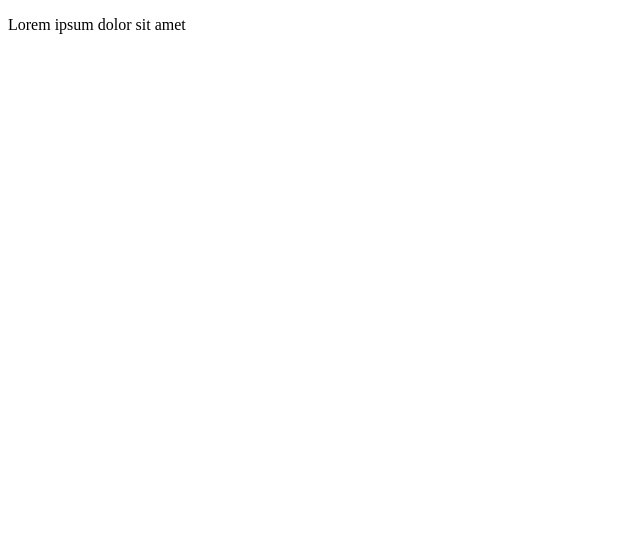
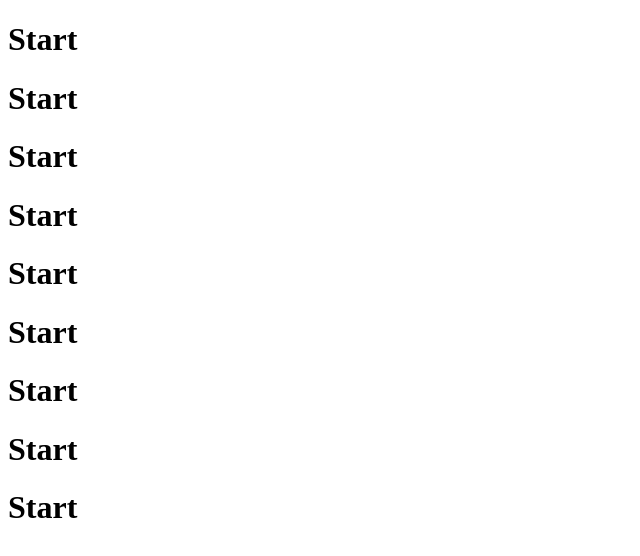
Before and after one commit to VirgoPlus/Path, a plain HTML site: page ZoomTryout.html in a window 1280 px wide. Shown: the whole page, without its empty margins (0-640 px from the left). Drawn offline with Linux system fonts and the light colour scheme.

Commit message:
Update ZoomTryout.html

```diff
--- a/ZoomTryout.html
+++ b/ZoomTryout.html
@@ -2,13 +2,22 @@
 <html>
 	<head>
 		<link rel="stylesheet" type="text/css" href="style.css" />
-		<script type="text/javascript" src="js/jquery.js"></script>
+
 
 	</head>
 	<body>
 
-		<p onclick="$(this).hide();">Lorem ipsum dolor sit amet</p>
+		<div class="box" id="11"><h1>Start</h1></div>
+		<div class="box" id="12"><h1>Start</h1></div>
+		<div class="box" id="13"><h1>Start</h1></div>
+		<div class="box" id="21"><h1>Start</h1></div>
+		<div class="box" id="22"><h1>Start</h1></div>
+		<div class="box" id="23"><h1>Start</h1></div>
+		<div class="box" id="31"><h1>Start</h1></div>
+		<div class="box" id="32"><h1>Start</h1></div>
+		<div class="box" id="33"><h1>Start</h1></div>
 
-
+		<script type="text/javascript" src="js/jquery.js"></script>
+		<script type="text/javascript" src="js/script.js"></script>
 	</body>
 </html>
```
